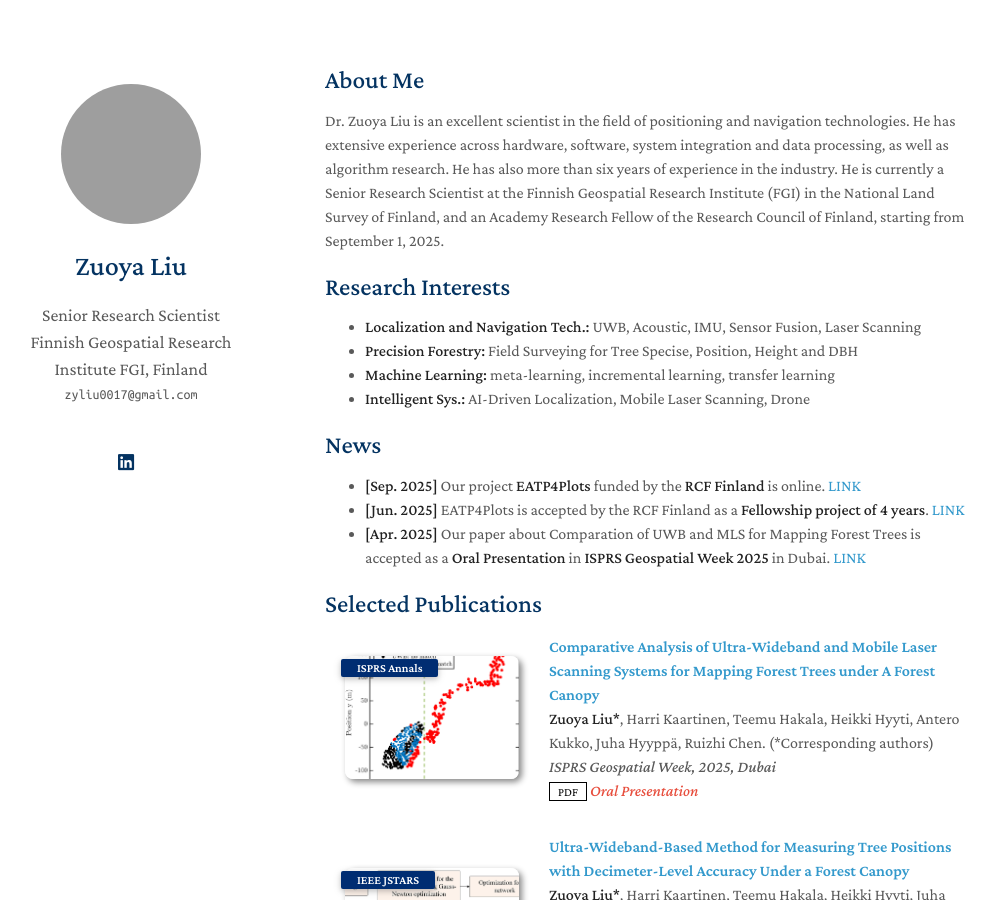
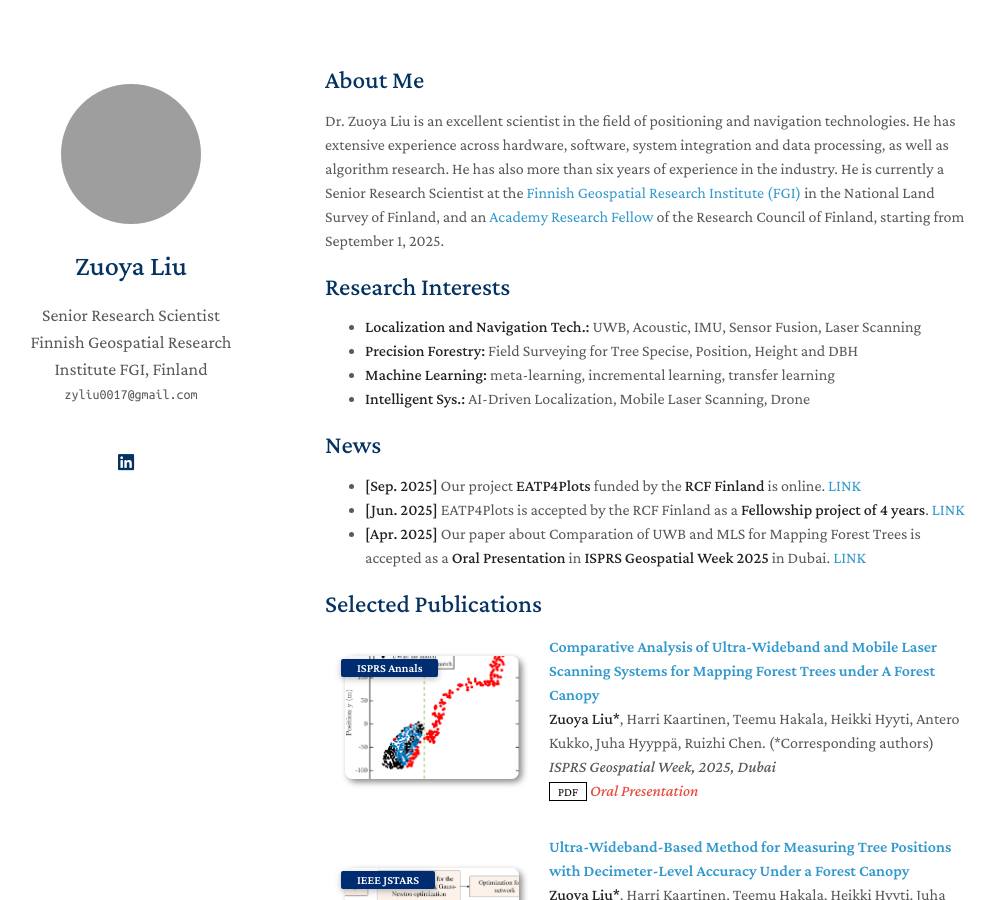
Before and after one commit to zyliu0017/zyliu0017.github.io, a Jekyll site: the page built from index.md, in a window 1280 px wide and 900 px high. Shown: the whole window, without its empty margins (145-1140 px from the left). Built offline with Jekyll 4.4.1, drawn with Linux system fonts in a browser that asks for light colours; a style sheet for code colours, icons or effects is not loaded; our own code applies the rules of GitHub Pages for plain Markdown files; some of the changed lines change nothing that is shown; grey boxes are pictures that could not be loaded.

```diff
--- a/index.md
+++ b/index.md
@@ -4,7 +4,7 @@
 
 ## About Me
 
-Dr. Zuoya Liu is an excellent scientist in the field of positioning and navigation technologies. He has extensive experience across hardware, software, system integration and data processing, as well as algorithm research. He has also more than six years of experience in the industry. He is currently a Senior Research Scientist at the Finnish Geospatial Research Institute (FGI) in the National Land Survey of Finland, and an Academy Research Fellow of the Research Council of Finland, starting from September 1, 2025.
+Dr. Zuoya Liu is an excellent scientist in the field of positioning and navigation technologies. He has extensive experience across hardware, software, system integration and data processing, as well as algorithm research. He has also more than six years of experience in the industry. He is currently a Senior Research Scientist at the [Finnish Geospatial Research Institute (FGI)](https://www.maanmittauslaitos.fi/en/research) in the National Land Survey of Finland, and an [Academy Research Fellow](https://research.fi/en/results/funding/83040) of the Research Council of Finland, starting from September 1, 2025.
 
 ## Research Interests
 
```
